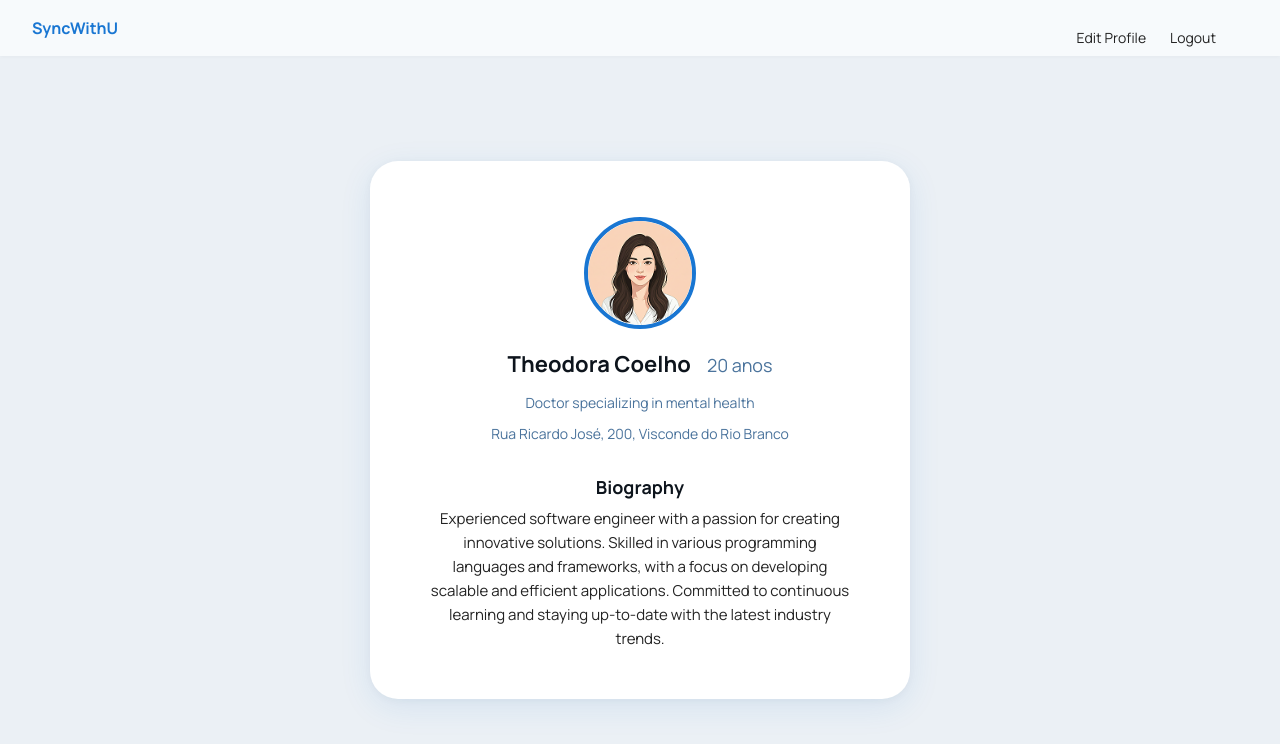
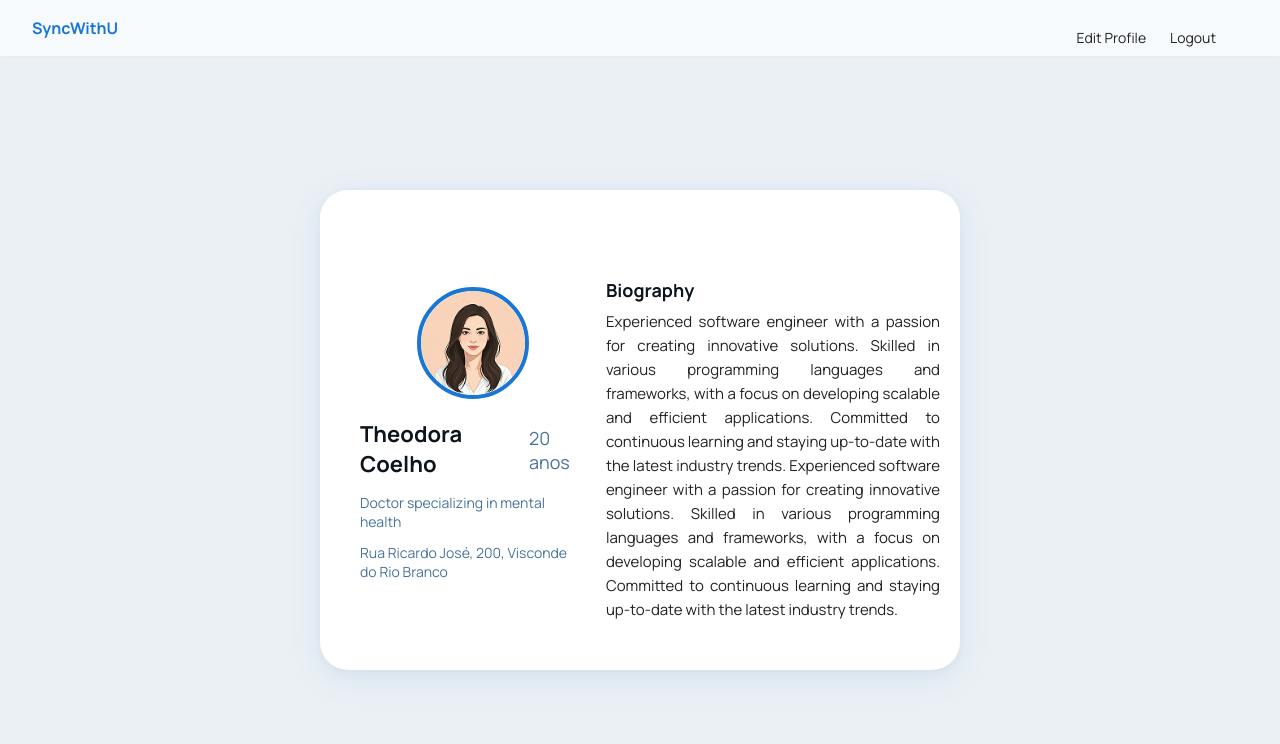
Before and after one commit to so-tha/SyncWithU, a React (Vite) app: page / in a window 1280 px wide. Shown: the top 744 px of the page. Built offline with nearby package versions, Linux system fonts and the light colour scheme.

Commit message:
main-card horizontal + melhora no espaçamento

```diff
--- a/src/App.css
+++ b/src/App.css
@@ -122,7 +122,7 @@ nav {
 .name-age-row {
   display: flex;
   align-items: center;
-  gap: 12px;
+  gap: 8px;
   justify-content: center;
 }
 
@@ -130,7 +130,7 @@ nav {
   font-size: 18px;
   font-weight: 500;
   color: #4A739C;
-  margin-left: 4px;
+  margin-left: 2px;
 }
 .name-above-photo {
   font-size: 22px;
@@ -150,8 +150,10 @@ nav {
   font-size: 18px;
   font-weight: 700;
   color: #0D141C;
-  margin: 32px 0 8px 0;
-  text-align: center;
+  margin-left: 20px;
+  margin-top: 32px;
+  margin-bottom: 8px;
+  text-align: justify;
   width: 100%;
 }
 
@@ -159,10 +161,10 @@ nav {
   font-size: 15px;
   color: #222;
   line-height: 1.6;
-  text-align: center;
+  text-align: justify;
   width: 100%;
   max-width: 420px;
-  margin: 0 auto;
+  margin-left: 20px;
 }
 
 .main-card {
@@ -172,10 +174,10 @@ nav {
   background: #fff;
   border-radius: 28px;
   padding: 56px 40px 48px 40px;
-  max-width: 540px;
+  max-width: 640px;
   min-width: 320px;
   display: flex;
-  flex-direction: column;
+  flex-direction: row;
   align-items: center;
   transition: box-shadow 0.2s, background 0.2s;
 }
@@ -184,7 +186,7 @@ nav {
   width: 100%;
   max-width: 420px;
   margin: 6px 0;
-  padding: 10px 12px;
+  padding: 13px 12px;
   border: 1.5px solid #bfc9d9;
   border-radius: 8px;
   font-size: 15px;
@@ -201,8 +203,10 @@ nav {
 }
 
 .edit-textarea {
-  min-height: 80px;
-  resize: vertical;
+  margin-left: 15px;
+  min-height: 85px;
+  max-width: 230px;
+  resize: none;
 }
 
 .edit-photo-label {
--- a/src/App.jsx
+++ b/src/App.jsx
@@ -50,7 +50,7 @@ function App() {
         {isEditing ? (
           <textarea className="edit-textarea" defaultValue="Experienced software engineer with a passion for creating innovative solutions. Skilled in various programming languages and frameworks, with a focus on developing scalable and efficient applications. Committed to continuous learning and staying up-to-date with the latest industry trends." />
         ) : (
-          <p className='about-text'>Experienced software engineer with a passion for creating innovative solutions. Skilled in various programming languages and frameworks, with a focus on developing scalable and efficient applications. Committed to continuous learning and staying up-to-date with the latest industry trends.</p>
+          <p className='about-text'>Experienced software engineer with a passion for creating innovative solutions. Skilled in various programming languages and frameworks, with a focus on developing scalable and efficient applications. Committed to continuous learning and staying up-to-date with the latest industry trends. Experienced software engineer with a passion for creating innovative solutions. Skilled in various programming languages and frameworks, with a focus on developing scalable and efficient applications. Committed to continuous learning and staying up-to-date with the latest industry trends. </p>
         )}
       </div>
     </nav>
```
